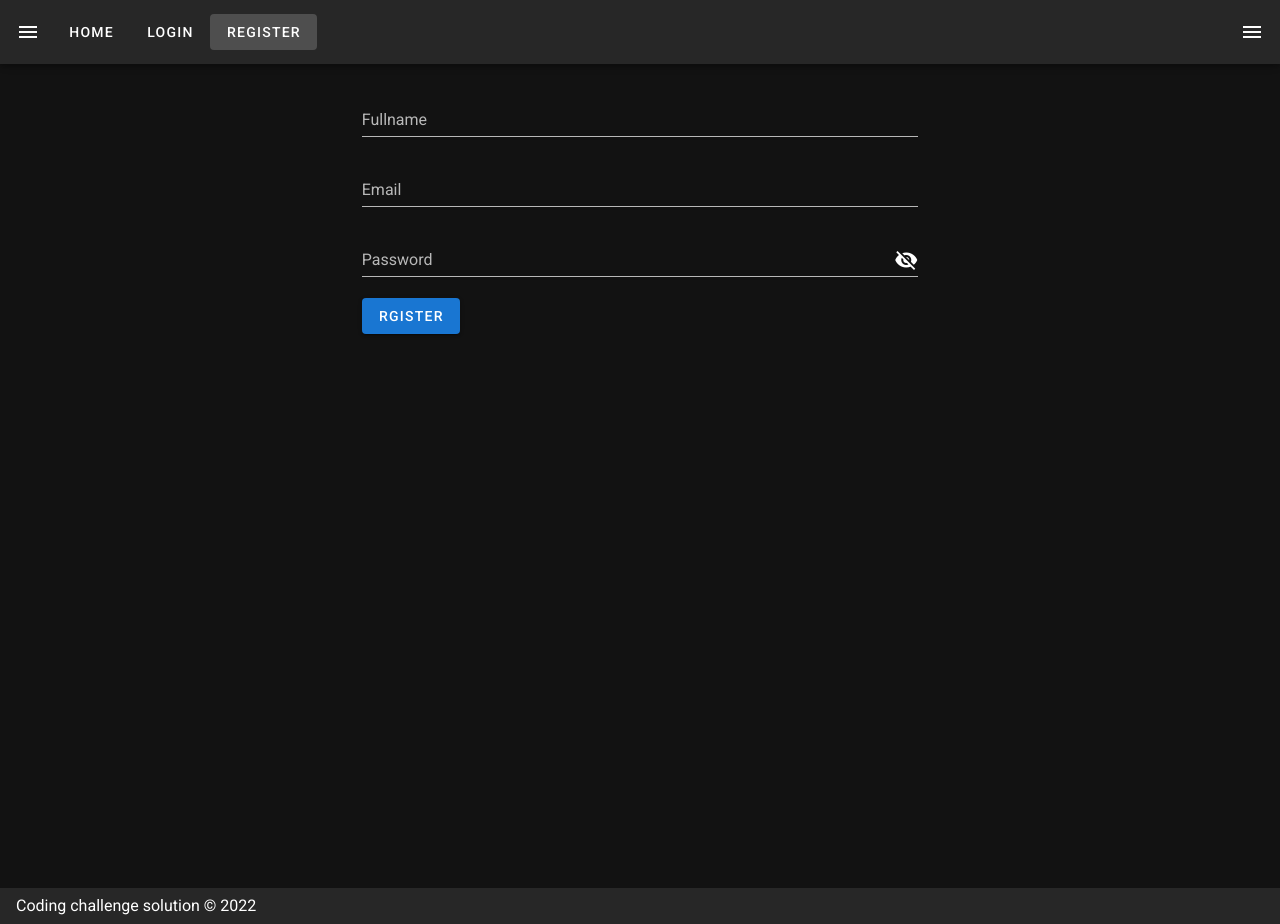
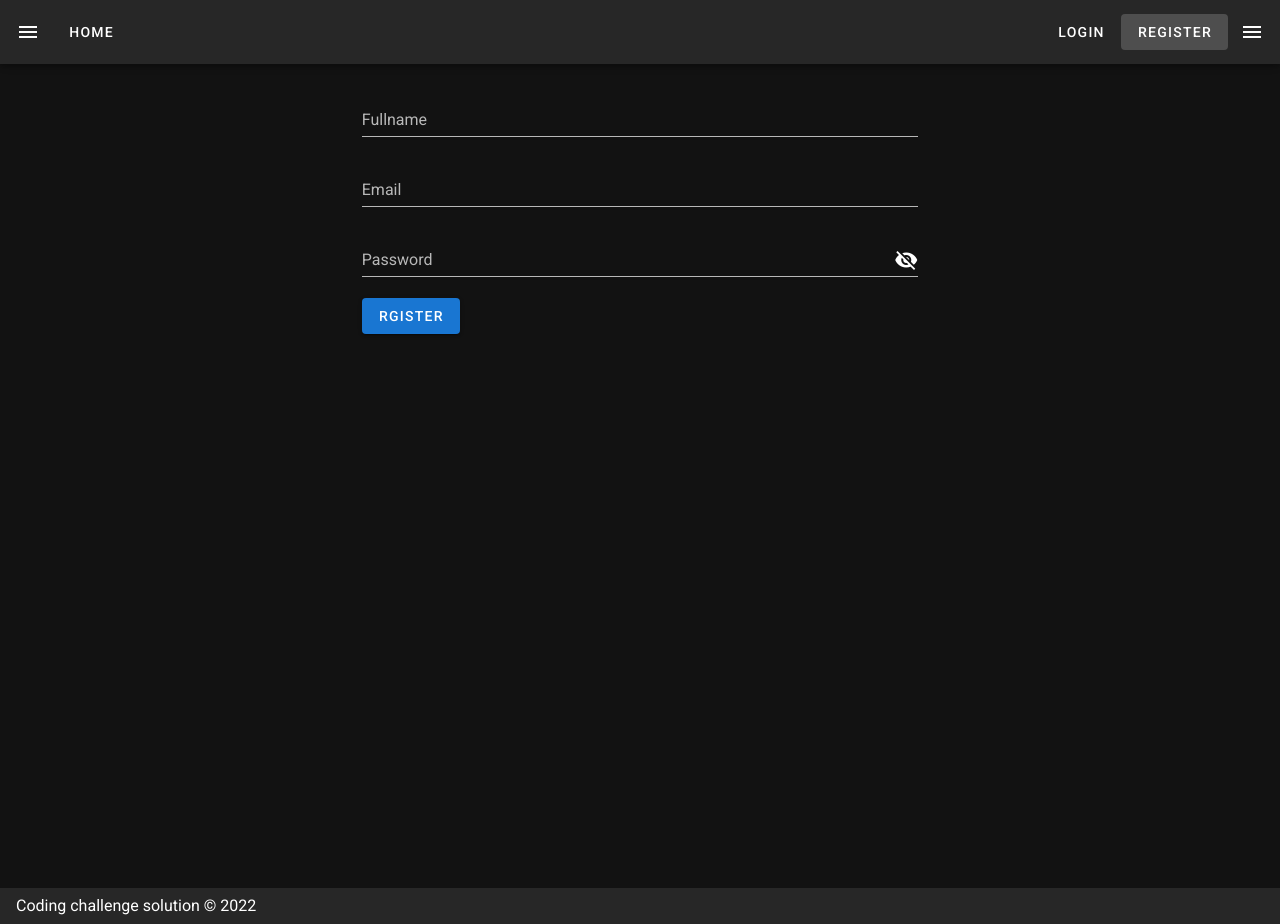
Before and after one commit to vahed/client, a Nuxt app: page /register in a window 1280 px wide. Built offline with nearby package versions, Linux system fonts and the light colour scheme.

Commit message:
Modify default layout for better navigation

```diff
--- a/layouts/default.vue
+++ b/layouts/default.vue
@@ -30,24 +30,6 @@
       app
     >
       <v-app-bar-nav-icon @click.stop="drawer = !drawer" />
-      <!-- <v-btn
-        icon
-        @click.stop="miniVariant = !miniVariant"
-      >
-        <v-icon>mdi-home</v-icon>
-      </v-btn>
-      <v-btn
-        icon
-        @click.stop="clipped = !clipped"
-      >
-        <v-icon>mdi-application</v-icon>
-      </v-btn>
-      <v-btn
-        icon
-        @click.stop="fixed = !fixed"
-      >
-        <v-icon>mdi-minus</v-icon>
-      </v-btn> -->
       <div
       v-for="(item, i) in items"
           :key="i"
@@ -57,12 +39,21 @@
       <v-btn depressed color="transparent" :to="item.to" router exact>{{ item.title }}</v-btn>
       </div>
       <v-spacer />
+      <div v-if="$nuxt.$route.name === 'dashboard'">
+        <v-btn @click="logout">Logout</v-btn>
+      </div>
+
+      <div v-else>
+        <v-btn text to="/login">Login</v-btn>
+        <v-btn text to="/register">Register</v-btn>
+      </div>
       <v-btn
         icon
         @click.stop="rightDrawer = !rightDrawer"
       >
         <v-icon>mdi-menu</v-icon>
       </v-btn>
+
     </v-app-bar>
     <v-main>
       <v-container>
@@ -109,22 +100,29 @@ export default {
           title: 'Home',
           to: '/'
         },
-        {
-          icon: '',
-          title: 'Login',
-          to: '/login'
-        },
-        {
-          icon: '',
-          title: 'Register',
-          to: '/register'
-        }
       ],
       miniVariant: false,
       right: true,
       rightDrawer: false,
       title: 'Vuetify.js'
     }
+  },
+  methods: {
+    logout() {
+      this.$axios.post('/logout')
+        .then(function (response) {
+          console.log(response.status)
+            if(response.status === 200) {
+              console.log('redirect...')
+              window.location = "/"
+            }
+        })
+        .catch(function (error) {
+            if(error) {
+              alert("Somthing went wrong")
+            }
+        });
+    }
   }
 }
 </script>
--- a/nuxt.config.js
+++ b/nuxt.config.js
@@ -49,7 +49,6 @@ export default {
   modules: [
     '@nuxtjs/axios',
   ],
-
   // Vuetify module configuration: https://go.nuxtjs.dev/config-vuetify
   vuetify: {
     customVariables: ['~/assets/variables.scss'],
--- a/package.json
+++ b/package.json
@@ -10,6 +10,7 @@
     "test": "jest"
   },
   "dependencies": {
+    "@nuxtjs/auth-next": "5.0.0-1648802546.c9880dc",
     "@nuxtjs/axios": "^5.13.6",
     "core-js": "^3.19.3",
     "nuxt": "^2.15.8",
--- a/pages/login.vue
+++ b/pages/login.vue
@@ -56,7 +56,6 @@ export default {
 
   methods: {
       login() {
-        console.log(this.email)
         this.$axios.post('/login', {
             email: this.email,
             password: this.password
```
Also changed, not shown: 1 other file (tests, documents, lock files or other folders). Lines whose indentation alone changed are shown as unchanged.
